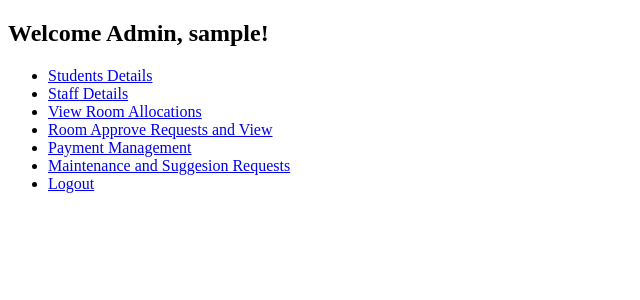
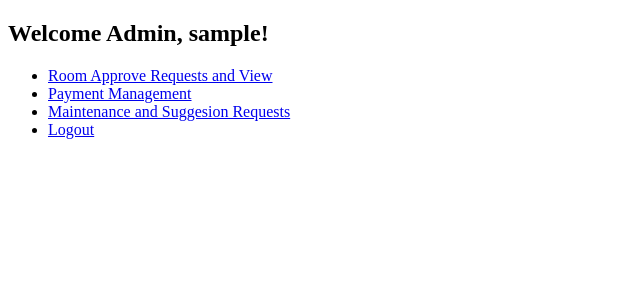
Before and after one commit to RiyaasathMJM/Hostel_Management_System, a PHP site: page /admin_dashboard.php in a window 1280 px wide. Shown: the top 300 px of the page, without its empty margins (0-640 px from the left). Run offline with PHP 8.4, Linux system fonts and the light colour scheme; the visitor is signed in with stand-in values (Sample User, id 1).

Commit message:
modified for checking

```diff
--- a/admin_dashboard.php
+++ b/admin_dashboard.php
@@ -16,9 +16,6 @@ if (!isset($_SESSION['user_type']) || $_SESSION['user_type'] !== 'admin') {
 
     <ul>
 
-        <li><a href="view_students.php">Students Details</a></li>
-        <li><a href="view_staff.php">Staff Details</a></li>
-        <li><a href="view_room_allocations.php">View Room Allocations</a></li>
         <li><a href="approve_requests.php">Room Approve Requests and View</a></li>
         <li><a href="payment_management.php">Payment Management</li>
         <li><a href="maintenance_management.php">Maintenance and Suggesion Requests</a></li>
```
